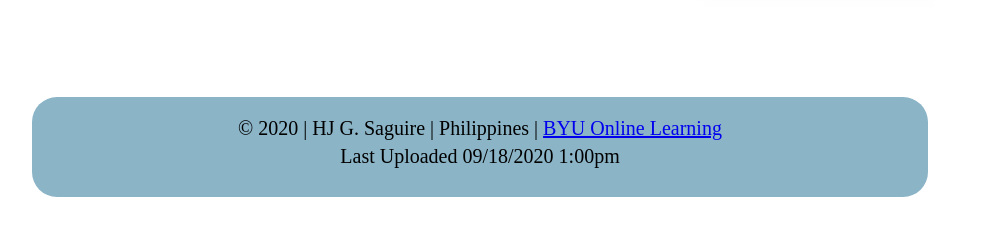
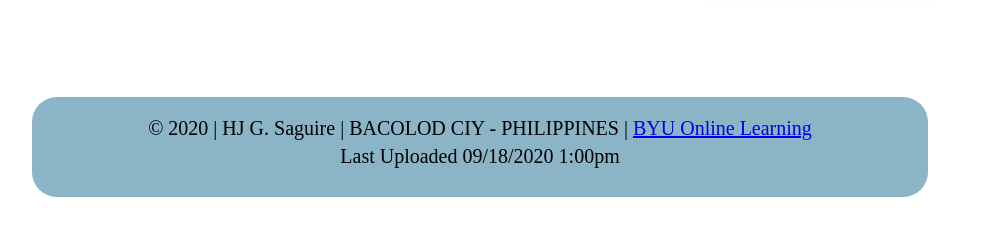
Before and after one commit to Hsaguire/WDD-230, a plain HTML site: page HTML/index.html in a window 1280 px wide. Shown: the part 352-588 px from the top of the page, without its empty margins (160-1142 px from the left). Drawn offline with nearby package versions, Linux system fonts and the light colour scheme.

Commit message:
Initial commit

```diff
--- a/HTML/index.html
+++ b/HTML/index.html
@@ -32,7 +32,7 @@
     </section>
     <footer class="footer-container">
         <div class="student">
-            <p class="information">&copy; 2020 | HJ G. Saguire | Philippines |
+            <p class="information">&copy; 2020 | HJ G. Saguire | BACOLOD CIY - PHILIPPINES |
                 <a href="https://www.byui.edu/online">BYU Online Learning</a>
             </p>
         </div>
```
